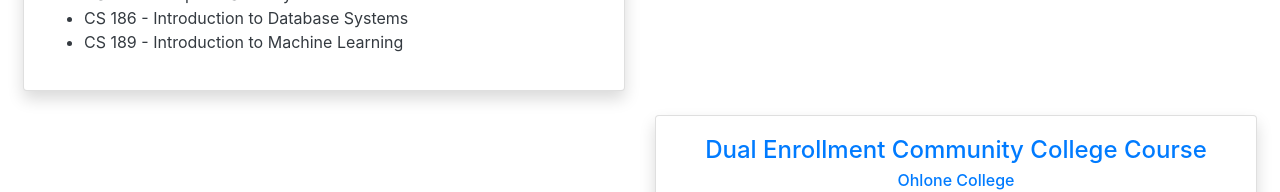
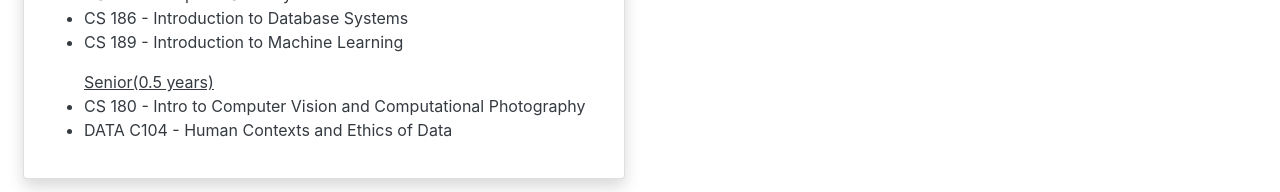
Before and after one commit to srinichrocks/Personal-Website, a Next.js app: page /education in a window 1280 px wide. Shown: the part 684-876 px from the top of the page. Built offline with nearby package versions, Linux system fonts and the light colour scheme; grey boxes are pictures that could not be loaded.

Commit message:
updating education and work

```diff
--- a/src/pages/education.js
+++ b/src/pages/education.js
@@ -46,6 +46,11 @@ export default function Education() {
                         <li>CS 161 - Computer Security</li>
                         <li>CS 186 - Introduction to Database Systems</li>
                         <li>CS 189 - Introduction to Machine Learning</li>
+                    </ul>
+                    <ul>
+                        <u>Senior(0.5 years)</u>
+                        <li>CS 180 - Intro to Computer Vision and Computational Photography</li>
+                        <li>DATA C104 - Human Contexts and Ethics of Data</li>
                     </ul>
                     </section>
                   </div>
--- a/src/pages/work.js
+++ b/src/pages/work.js
@@ -17,7 +17,8 @@ export default function work() {
                     <h6 className='card-subtitle text-primary'>Cisco</h6>
                     <p className='card-date text-muted'>May 2024 - Aug 2024</p>
                     <section className='card-text text-left text-dark'>
-                    <li>Incoming Summer 2024 intern in San Jose for the Distributed Systems Engineering team</li>
+                    <li>Cisco Automation Notebooks</li>
+                    <li>Crosswork Network Controller Demo Automation and UI Integration</li>
                     </section>
                   </div>
                 </div>
```
